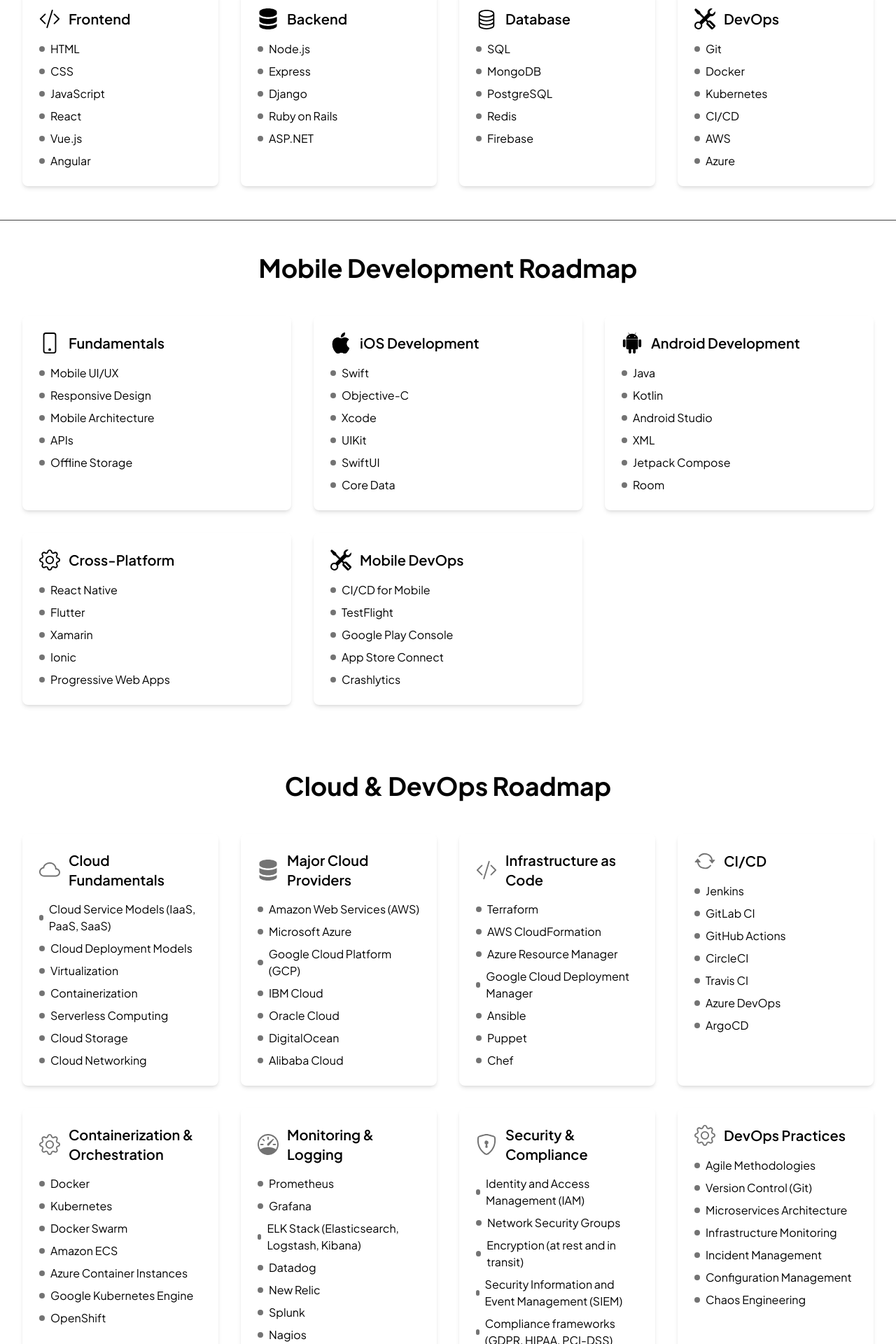
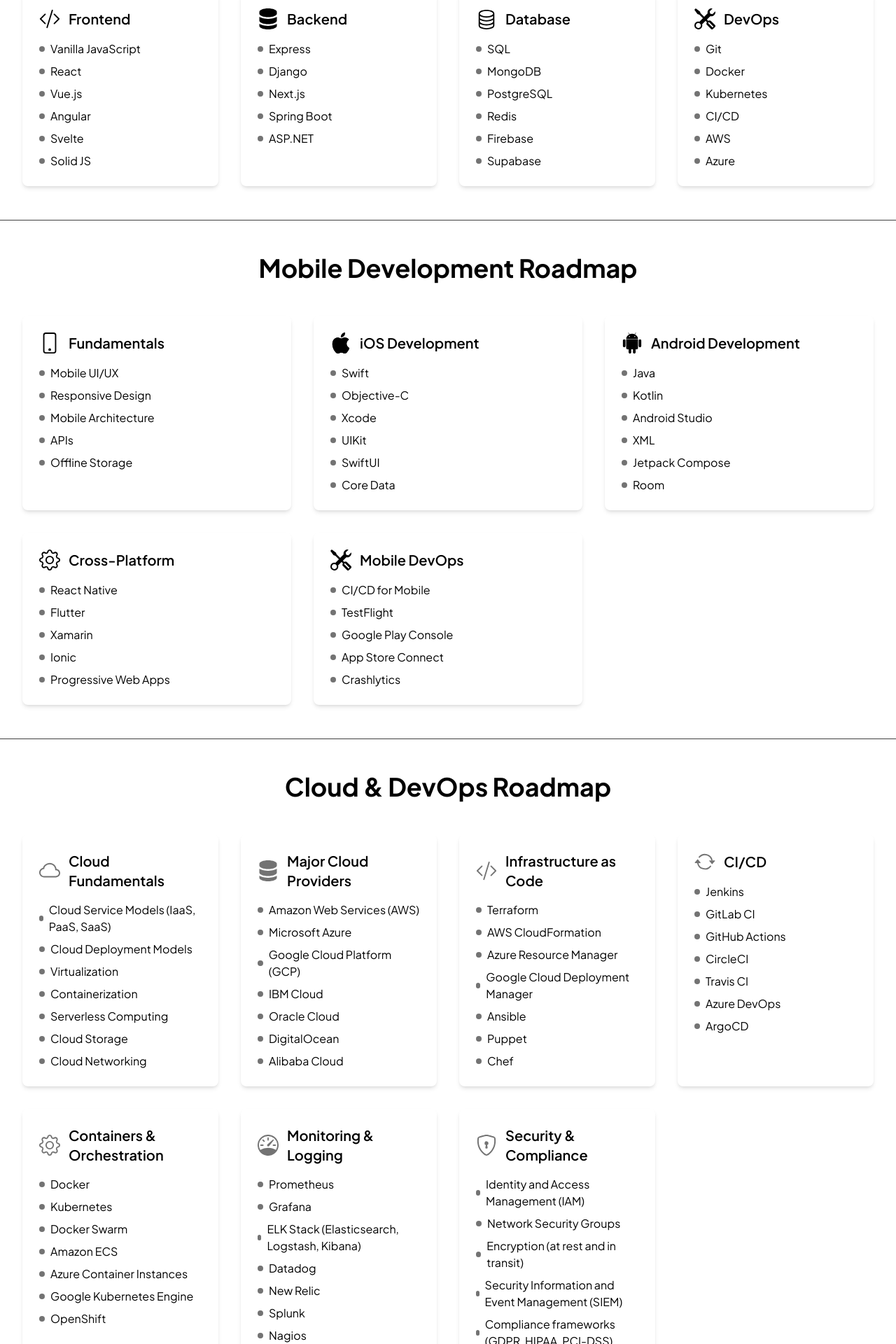
Before and after one commit to Chandan-6/cms, a Next.js app: page /roadmap in a window 1280 px wide. Shown: the part 220-2140 px from the top of the page at 70% size. Built offline with nearby package versions, Linux system fonts and the light colour scheme.

Commit message:
some little changes
Signed-off-by: P SIDHARTH <philkhanasidharth14@gmail.com>

```diff
--- a/src/components/CloudDevOps.tsx
+++ b/src/components/CloudDevOps.tsx
@@ -58,7 +58,7 @@
     ]
   },
   {
-    title: "Containerization & Orchestration",
+    title: "Containers & Orchestration",
     icon: <BsGear />,
     skills: [
       "Docker",
@@ -96,19 +96,6 @@
       "Security Automation"
     ]
   },
-  {
-    title: "DevOps Practices",
-    icon: <BsGear />,
-    skills: [
-      "Agile Methodologies",
-      "Version Control (Git)",
-      "Microservices Architecture",
-      "Infrastructure Monitoring",
-      "Incident Management",
-      "Configuration Management",
-      "Chaos Engineering"
-    ]
-  }
 ];
 
 const RoadmapCard = ({ title, icon, skills }:any) => (
@@ -130,7 +117,7 @@
 
 const CloudDevOpsRoadmap = () => {
   return (
-    <div className="min-h-screen py-12 px-4 sm:px-6 lg:px-8">
+    <div className="py-12 px-4 sm:px-6 lg:px-8 border-b border-b-neutral-700">
       <div className="max-w-7xl mx-auto">
         <h1 className="text-4xl font-bold text-center mb-12">
           Cloud & DevOps Roadmap
--- a/src/components/FullStack.tsx
+++ b/src/components/FullStack.tsx
@@ -5,17 +5,17 @@
   {
     title: "Frontend",
     icon: <BsCodeSlash />,
-    skills: ["HTML", "CSS", "JavaScript", "React", "Vue.js", "Angular"],
+    skills: ["Vanilla JavaScript", "React", "Vue.js", "Angular", "Svelte", "Solid JS"],
   },
   {
     title: "Backend",
     icon: <BsServer />,
-    skills: ["Node.js", "Express", "Django", "Ruby on Rails", "ASP.NET"],
+    skills: ["Express", "Django", "Next.js", "Spring Boot", "ASP.NET"],
   },
   {
     title: "Database",
     icon: <BsDatabase />,
-    skills: ["SQL", "MongoDB", "PostgreSQL", "Redis", "Firebase"],
+    skills: ["SQL", "MongoDB", "PostgreSQL", "Redis", "Firebase", "Supabase"],
   },
   {
     title: "DevOps",
--- a/src/components/MobileDev.tsx
+++ b/src/components/MobileDev.tsx
@@ -48,7 +48,7 @@
 
 const MobileDev = () => {
   return (
-    <div className="py-12 px-4 sm:px-6 lg:px-8">
+    <div className="py-12 px-4 sm:px-6 lg:px-8 border-b border-b-neutral-700">
       <div className="max-w-7xl mx-auto">
         <h1 className="text-4xl font-bold text-center mb-12">
           Mobile Development Roadmap
```
Also changed, not shown: src/app/blogs/page.tsx (added).
